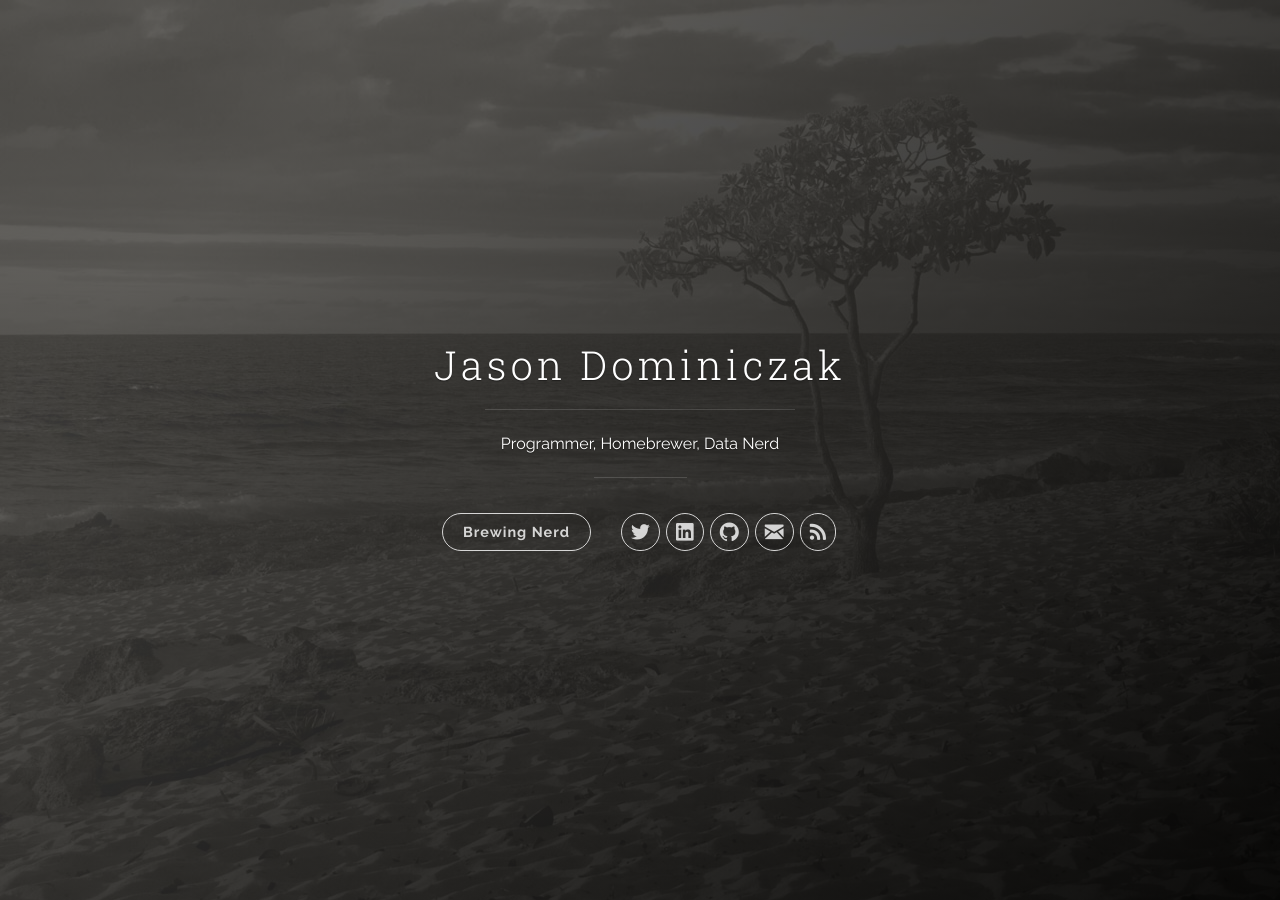
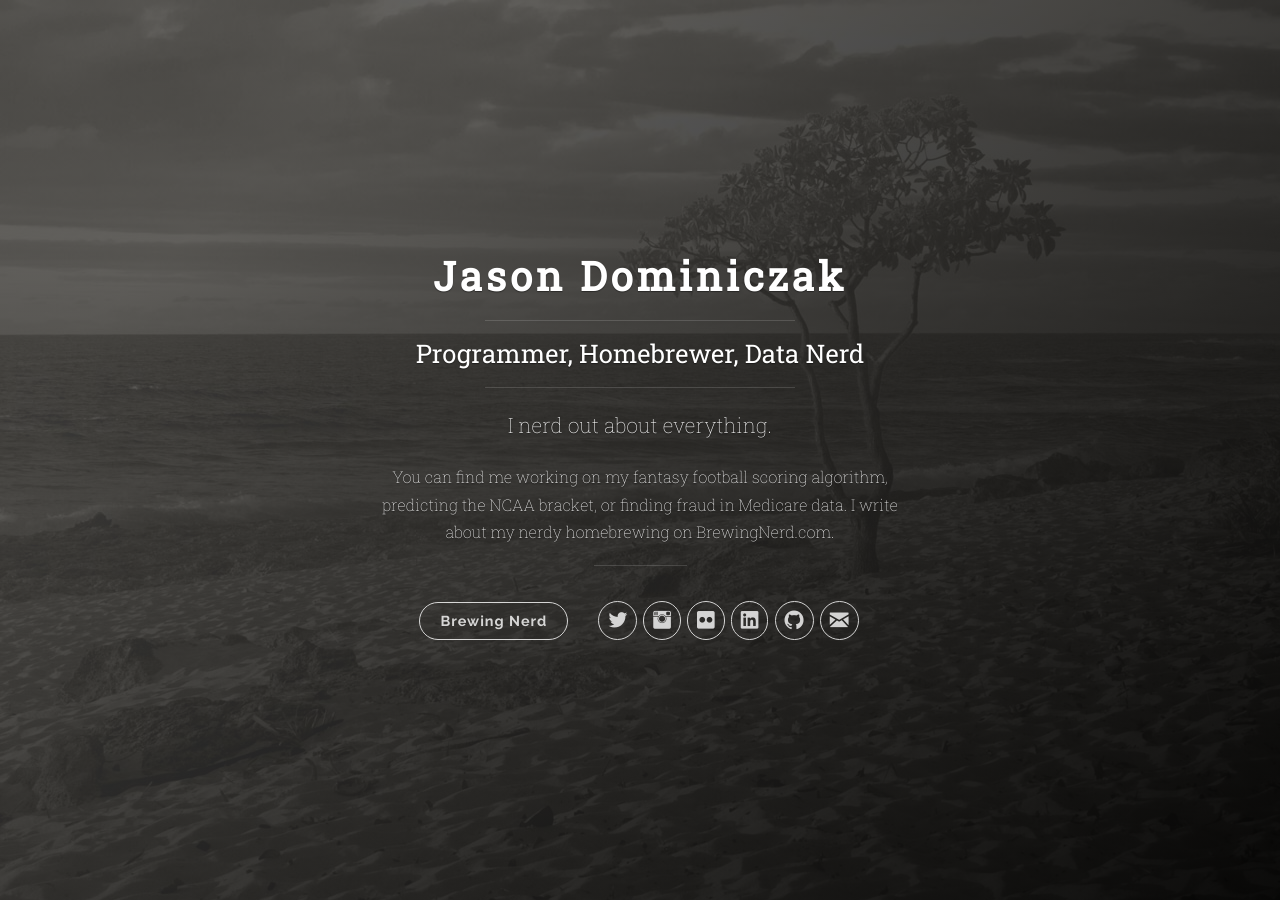
Before and after one commit to jdominiczak/jdominiczak.github.io, a Jekyll site: the page built from index.html, in a window 1280 px wide. Built offline with Jekyll 4.4.1, drawn with Linux system fonts in a browser that asks for light colours; the list of posts is cut into pages by our own code.

Commit message:
updated some wording and layout

```diff
--- a/_config.yml
+++ b/_config.yml
@@ -3,7 +3,9 @@ title: 'Jason Dominiczak'
 description: 'Programmer, Homebrewer, Data Nerd'
 url: ''
 baseurl: ''
-# google_analytics: 'UA-XXXXXX-X'
+subtitle: 'I nerd out about everything.'
+longtext: 'You can find me working on my fantasy football scoring algorithm, predicting the NCAA bracket, or finding fraud in Medicare data.  I write about my nerdy homebrewing on <a href="http://www.brewingnerd.com">BrewingNerd.com</a>.'
+googleAnalytics: 'UA-51066876-1'
 # disqus_shortname: 'your-disqus-name'
 
 author:
@@ -12,6 +14,8 @@ author:
   twitter_username: brewingnerd
   github_username:  jdominiczak
   linkedin_username:  jasondominiczak
+  flickr_username: jdominiczak
+  instagram_username: jasondominiczak
 
 #defaults:
 #  -
--- a/_includes/header.html
+++ b/_includes/header.html
@@ -13,7 +24,10 @@
           <h1 class="panel-cover__title panel-title">{{ site.title }}</h1>
         </a>
         <hr class="panel-cover__divider">
-        <p class="panel-cover__description">{{ site.description }}</p>
+        <h2 class="panel-cover__subtitle">{{ site.description }}</h2>
+		<hr class="panel-cover__divider">
+		<p class="panel-cover__text_subtitle">{{ site.subtitle }}</p>
+		<p class="panel-cover__description">{{ site.longtext }}</p>
         <hr class="panel-cover__divider panel-cover__divider--secondary">
 
         <div class="navigation-wrapper">
@@ -37,12 +51,22 @@
               </li>
             {% endif %}
 
-            {% if site.author.facebook_username %}
-              <!-- Facebook -->
+            {% if site.author.instagram_username %}
+              <!-- GitHub -->
               <li class="navigation__item">
-                <a href="http://fb.me/{{ site.author.facebook_username }}" title="{{ site.author.facebook_username }} on Facebook" target="_blank">
-                  <i class="icon icon-social-facebook"></i>
-                  <span class="label">Facebook</span>
+                <a href="https://www.instagram.com/{{ site.author.instagram_username }}" title="{{ site.author.instagram_username }} on Instagram" target="_blank">
+                  <i class="icon icon-social-instagram"></i>
+                  <span class="label">Instagram</span>
+                </a>
+              </li>
+            {% endif %}
+
+            {% if site.author.flickr_username %}
+              <!-- GitHub -->
+              <li class="navigation__item">
+                <a href="https://www.flickr.com/photos/{{ site.author.flickr_username }}" title="{{ site.author.flickr_username }} on Flickr" target="_blank">
+                  <i class="icon icon-social-flickr"></i>
+                  <span class="label">Flickr</span>
                 </a>
               </li>
             {% endif %}
@@ -77,13 +101,9 @@
               </li>
             {% endif %}
 
-            <!-- RSS -->
-            <li class="navigation__item">
-              <a href="{{ "feed.xml" | prepend: site.baseurl }}" title="Subscribe" target="_blank">
-                <i class="icon icon-rss"></i>
-                <span class="label">RSS</span>
-              </a>
-            </li>
+
+
+
 
             </ul>
           </nav>
--- a/css/uno.css
+++ b/css/uno.css
@@ -1,4 +1,4 @@
-@import 'https://fonts.googleapis.com/css?family=Raleway:400,700|Roboto+Slab:300,400)';
+@import 'https://fonts.googleapis.com/css?family=Raleway:400,500,700|Roboto+Slab:100,300,400)';
 /* http://meyerweb.com/eric/tools/css/reset/
 	 v2.0 | 20110126
 	 License: none (public domain)
@@ -1193,7 +1193,16 @@ hr {
 	margin: 0 0 5px 0;
 	font-size: 2.5em;
 	letter-spacing: 4px;
+	color: #FFF;
+	font-weight:700;}
+
+.panel-subtitle-desc {
+	margin: 0 0 5px 0;
+	font-size: 1.5em;
+	font-weight: 500;
+	letter-spacing: 1px;
 	color: #FFF; }
+	}
 
 .panel-subtitle {
 	font-family: "Roboto Slab", serif;
@@ -1233,7 +1242,33 @@ hr {
 	margin-bottom: .2em; }
 
 .panel-cover__description {
-	margin: 0 30px; }
+	margin: 0 30px;
+	font-size:1.0em;
+	color: #FFF;
+	font-weight:100;
+	font-family: "Roboto Slab", serif;}
+
+	.panel-cover__description a:hover{
+		font-weight:300;
+		text-decoration:underline;
+	}
+
+.panel-cover__subtitle {
+	margin-top: 0px;
+	margin-bottom: 20px;
+	font-size:1.6em;
+	font-weight:400;
+	color: #FFF;
+	font-family: "Roboto Slab", serif;
+	}
+
+.panel-cover__text_subtitle {
+	margin-top: 0px;
+	margin-bottom: 20px;
+	font-size:1.3em;
+	color: #FFF;
+	font-family: "Roboto Slab", serif;
+	}
 
 .panel-cover__divider {
 	width: 50%;
@@ -1316,9 +1351,10 @@ hr {
 	text-shadow: none;
 	color: #e25440;
 	-webkit-font-smoothing: antialiased; }
-	.btn:hover, .navigation__item a:hover {
+	.btn:, .navigation__item a:hover {
 		color: #b9301c;
-		border-color: #b9301c; }
+		border: 2px solid #b9301c;
+	}
 
 .btn-secondary {
 	border-color: #5ba4e5;
@@ -1386,7 +1422,7 @@ nav {
 		.navigation__item a:hover {
 			color: #FFF;
 			border-color: #FFF;
-			opacity: 1; }
+			opacity: 1;}
 
 .navigation--social {
 	margin-left: 1.5em; }
```
Also changed, not shown: other parts of _includes/header.html (+11 -0 lines), images/cover1.jpg (added), 2 other files.
